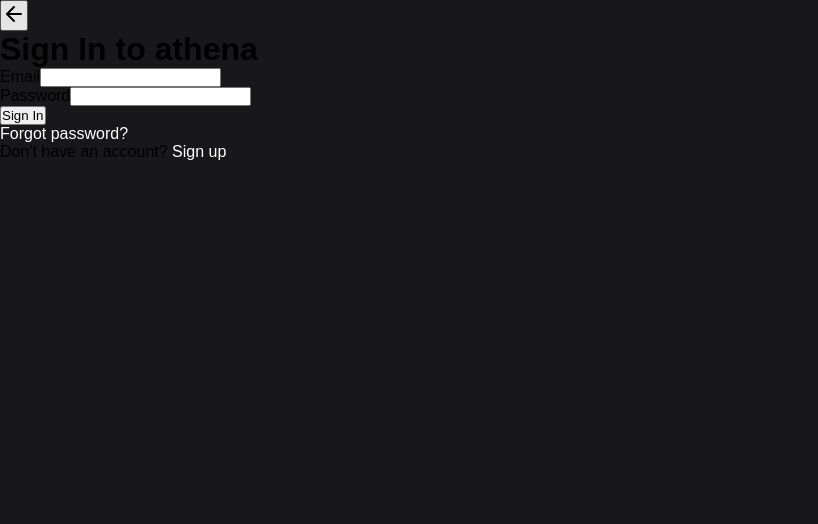
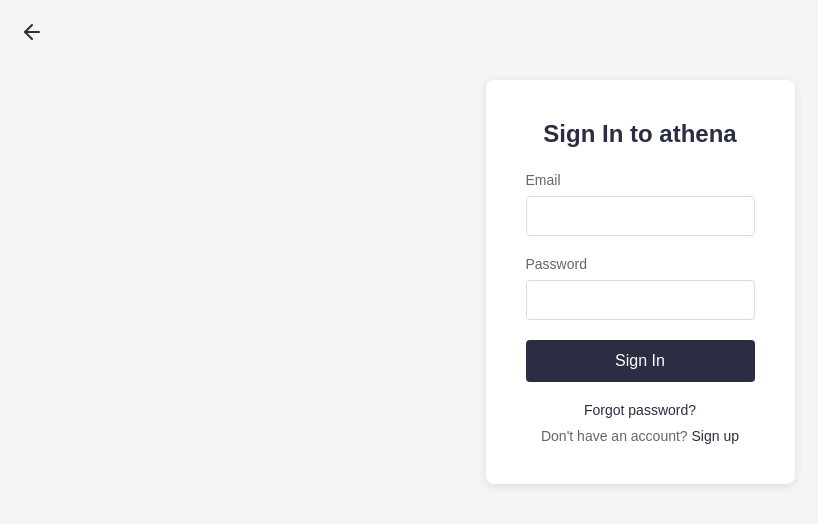
Before and after one commit to Athena-Ed/Frontend, a React (Vite) app: page /frontend.github.io/sign-in in a window 1280 px wide. Shown: the top 524 px of the page, without its empty margins (0-818 px from the left). Built offline with nearby package versions, Linux system fonts and the light colour scheme.

Commit message:
Added placeholder css for sign in page

```diff
--- a/src/components/login/login-form-component.tsx
+++ b/src/components/login/login-form-component.tsx
@@ -1,5 +1,7 @@
 import React, { useState } from 'react';
 import { ArrowLeft } from 'react-feather';
+
+import '../../styles/login-form-component.css'
 
 const Login = () => {
     const [email, setEmail] = useState('');
--- /dev/null
+++ b/src/styles/login-form-component.css
@@ -0,0 +1,98 @@
+.sign-in-page {
+    min-height: 100vh;
+    background-color: #f5f5f5;
+    display: flex;
+    flex-direction: column;
+    position: relative;
+}
+
+.back-button {
+    position: absolute;
+    top: 20px;
+    left: 20px;
+    background: none;
+    border: none;
+    cursor: pointer;
+    color: #2B2D42;
+}
+
+.back-button:hover {
+    color: #1a1b27;
+}
+
+.sign-in-container {
+    max-width: 400px;
+    margin: 80px auto;
+    padding: 40px;
+    background-color: white;
+    border-radius: 8px;
+    box-shadow: 0 2px 10px rgba(0, 0, 0, 0.1);
+}
+
+.sign-in-container h1 {
+    font-size: 24px;
+    color: #2B2D42;
+    margin-bottom: 24px;
+    text-align: center;
+}
+
+.form-group {
+    margin-bottom: 20px;
+}
+
+.form-group label {
+    display: block;
+    margin-bottom: 8px;
+    font-size: 14px;
+    color: #666;
+}
+
+.form-group input {
+    width: 100%;
+    padding: 10px;
+    font-size: 16px;
+    border: 1px solid #ddd;
+    border-radius: 4px;
+    transition: border-color 0.2s;
+}
+
+.form-group input:focus {
+    outline: none;
+    border-color: #2B2D42;
+}
+
+.sign-in-button {
+    width: 100%;
+    padding: 12px;
+    background-color: #2B2D42;
+    color: white;
+    border: none;
+    border-radius: 4px;
+    font-size: 16px;
+    cursor: pointer;
+    transition: background-color 0.2s;
+}
+
+.sign-in-button:hover {
+    background-color: #1a1b27;
+}
+
+.additional-options {
+    margin-top: 20px;
+    text-align: center;
+    font-size: 14px;
+}
+
+.additional-options a {
+    color: #2B2D42;
+    text-decoration: none;
+}
+
+.additional-options a:hover {
+    text-decoration: underline;
+}
+
+.additional-options p {
+    margin-top: 10px;
+    color: #666;
+}
```
